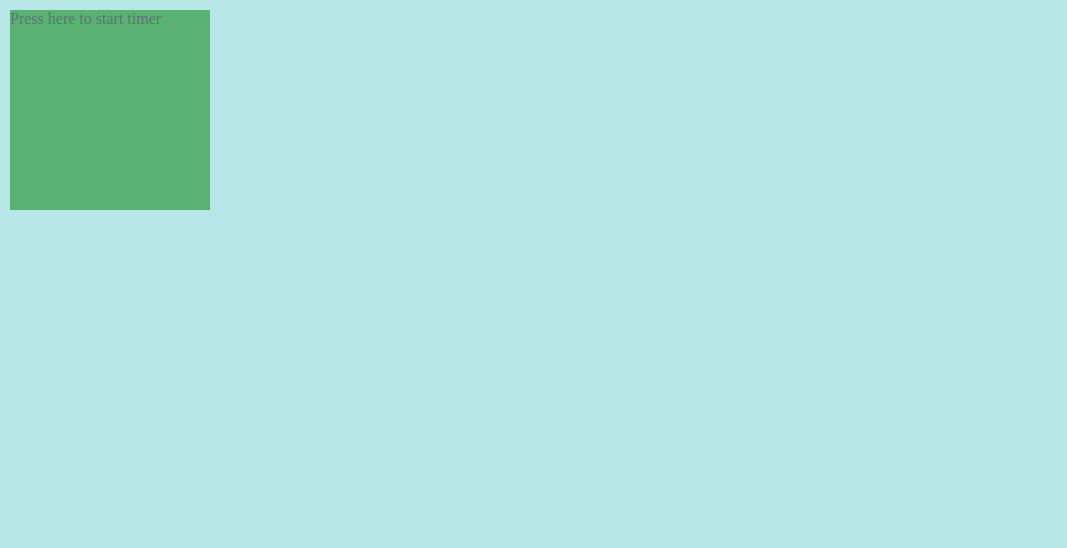
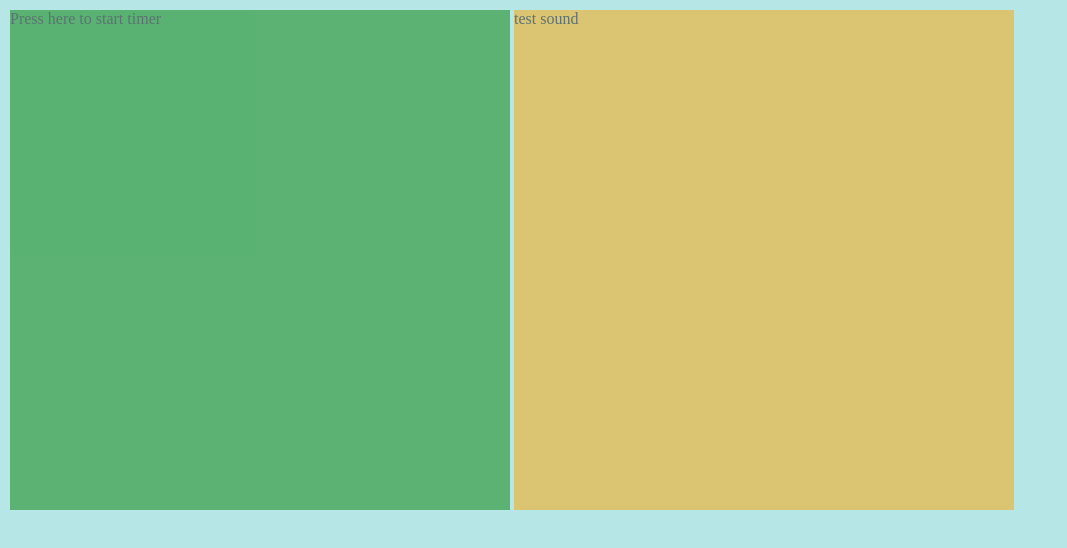
Before and after one commit to thisisjosh/buzznut, a plain HTML site: page index.htm in a window 1280 px wide. Shown: the whole page, without its empty margins (0-1067 px from the left). Drawn offline with Linux system fonts and the light colour scheme.

Commit message:
adding test button

```diff
--- a/buzznut.js
+++ b/buzznut.js
@@ -27,7 +27,8 @@ function randomIntFromInterval(min, max) {
 }
 
 // Handle the box touch
-async function presh(buttonName) {
+async function presh(command) {
+    if(command == "go"){
         console.log("pressed");
         var interval = randomIntFromInterval(5, 15) * 1000;
         console.log("interval = " + interval);
@@ -35,3 +36,7 @@ async function presh(buttonName) {
         await sleep(interval);
         buzzSound.play();
     }
+    else if(command = "test"){
+        buzzSound.play();
+    }
+}
--- a/index.htm
+++ b/index.htm
@@ -1,19 +1,21 @@
 <style>
     .box {
        margin: 2px;
-       width: 200px;
-       height:200px;
+       width: 500px;
+       height:500px;
        float: left;
        opacity: 0.50;
     }
 
     html { background: rgb(183, 230, 231); }
     #go{ background: green; }
+    #test{ background: orange; }
 </style>
 
 <html>
     <script src="buzznut.js"></script>
     <body onload="start()">
         <div id="go" class="box" onclick="presh('go')">Press here to start timer</div>
+        <div id="test" class="box" onclick="presh('test')">test sound</div>
     </body>
 </html>
```
Lines whose indentation alone changed are shown as unchanged.
